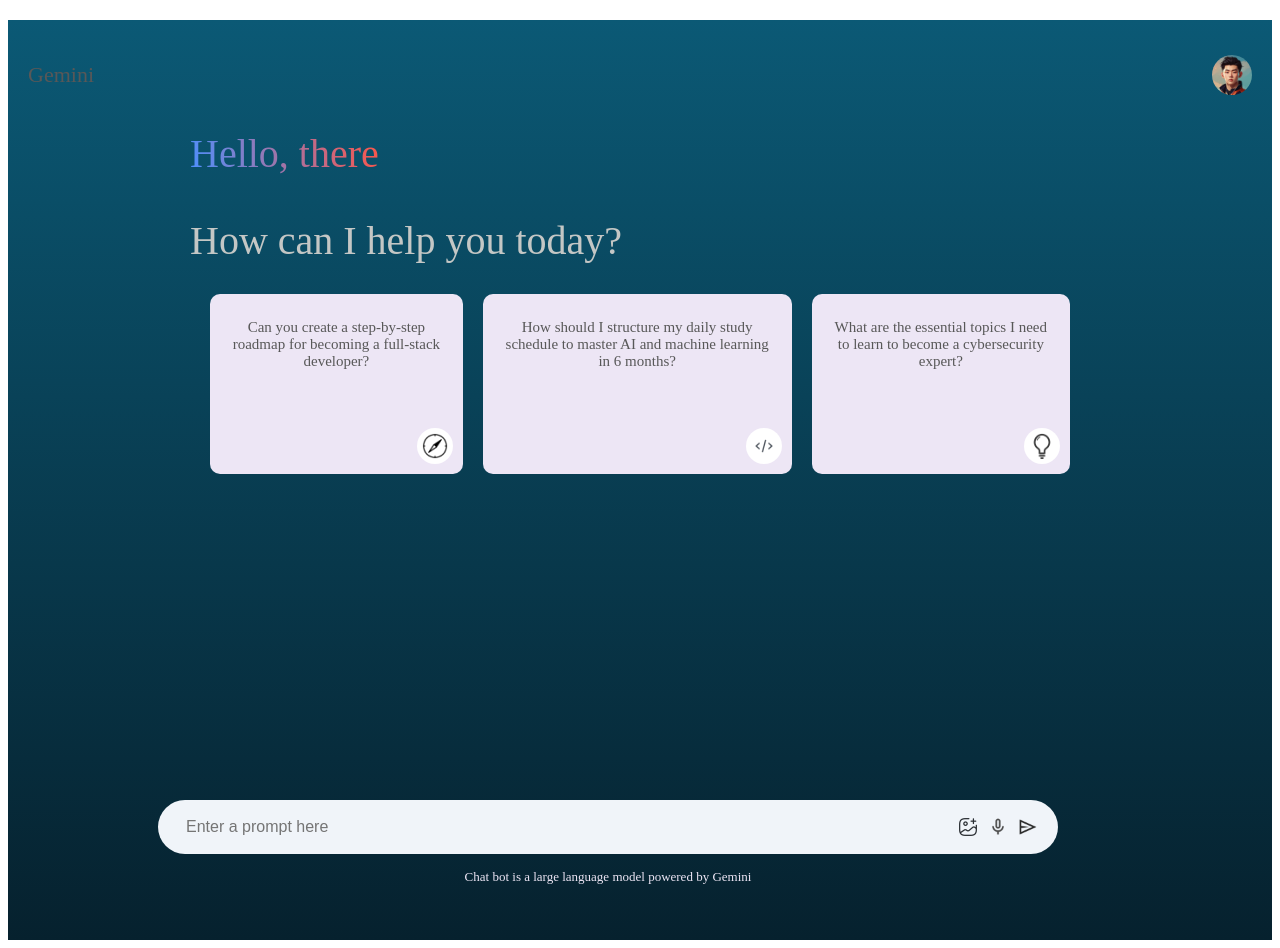
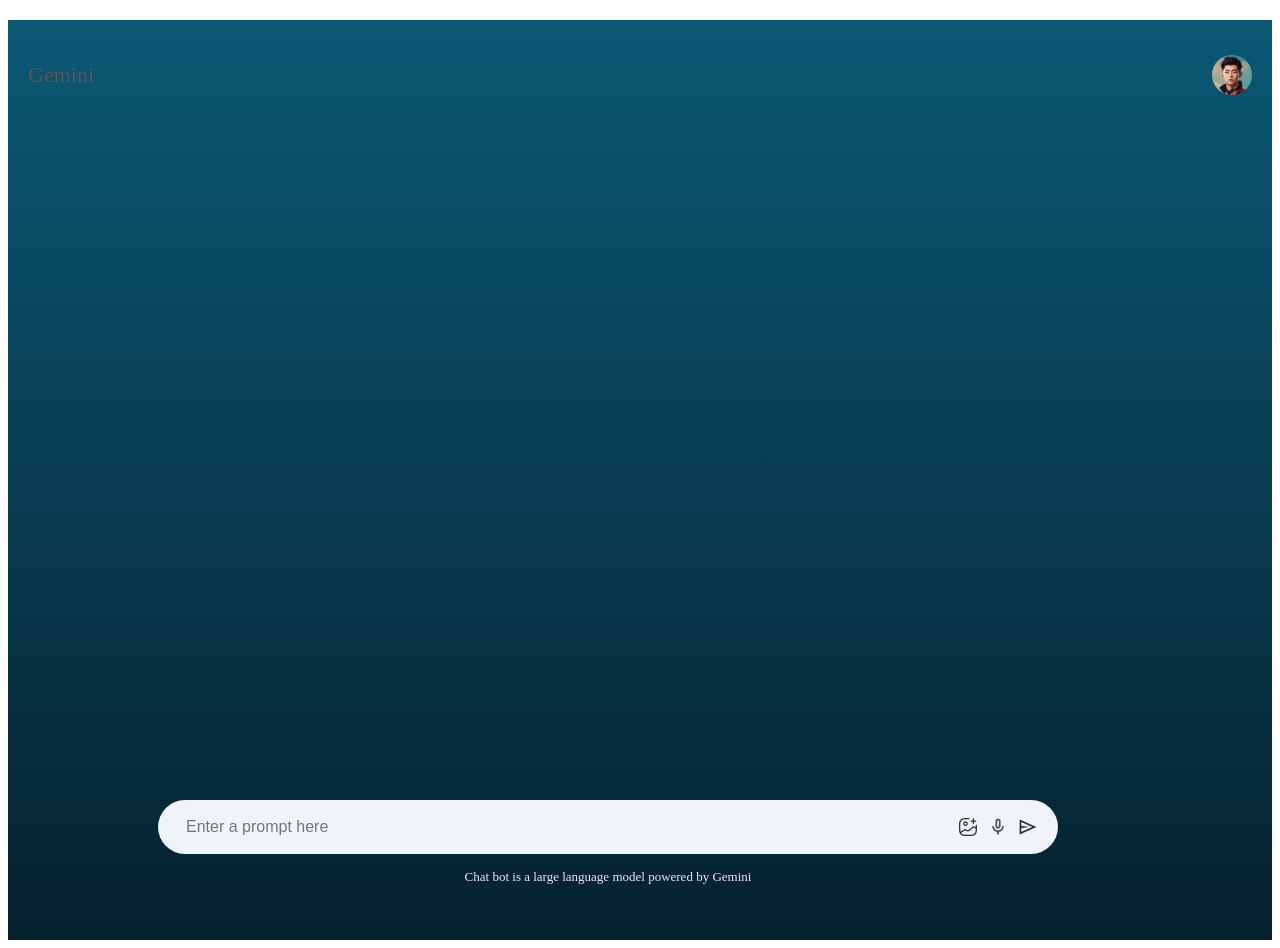
Before and after one commit to Bhanuka10/Capstone, a React (Vite) app in the folder KnowEdge-app/: page /chatbot in a window 1280 px wide. Built offline with nearby package versions, Linux system fonts and the light colour scheme; a web font is replaced by a local one.

Commit message:
final making of chat bot

```diff
--- a/KnowEdge-app/src/Components/ChatBot/ChatBot.css
+++ b/KnowEdge-app/src/Components/ChatBot/ChatBot.css
@@ -127,3 +127,37 @@
     font-weight: 300;
     color: #ede6f5;
 }
+
+/* Updated styles for user and AI messages */
+.chat-response {
+    padding: 10px;
+    overflow-y: auto;
+    max-height: 60vh;
+    display: flex;
+    flex-direction: column;
+    gap: 10px;
+}
+
+.ai-message {
+    align-self: flex-start; /* Align AI messages to the left */
+    background-color: white;
+    color: black;
+    padding: 10px;
+    border-radius: 10px;
+    font-size: 16px; /* Increased font size */
+    max-width: 70%;
+    width: auto;
+    box-shadow: 0 2px 5px rgba(0, 0, 0, 0.1);
+}
+
+.user-message {
+    align-self: flex-end; /* Align user messages to the right */
+    background-color: #4b90ff;
+    color: white;
+    padding: 10px;
+    border-radius: 10px;
+    font-size: 16px; /* Increased font size */
+    max-width: 70%;
+    width: auto;
+    box-shadow: 0 2px 5px rgba(0, 0, 0, 0.1);
+}
--- a/KnowEdge-app/src/Components/ChatBot/ChatBot.jsx
+++ b/KnowEdge-app/src/Components/ChatBot/ChatBot.jsx
@@ -8,13 +8,19 @@ const ChatBot = () => {
   const [response, setResponse] = useState('');
   const [loading, setLoading] = useState(false);
   const [showResponse, setShowResponse] = useState(false); // State to toggle main-container visibility
+  const [messages, setMessages] = useState([]); // State to store all messages
 
   const handleSend = async () => {
     if (!prompt.trim()) return;
 
+    const userMessage = { text: prompt, sender: "user" };
+    setMessages((prevMessages) => [...prevMessages, userMessage]); // Add user message to messages
+
     setLoading(true);
     const reply = await callGeminiFlash(prompt);
-    setResponse(reply);
+    const aiMessage = { text: reply, sender: "ai" };
+    setMessages((prevMessages) => [...prevMessages, aiMessage]); // Add AI message to messages
+
     setLoading(false);
     setPrompt('');
     setShowResponse(true); // Show response and hide main-container
@@ -27,33 +33,17 @@ const ChatBot = () => {
         <img src={assets.user_icon} alt="User" />
       </div>
 
-      {showResponse ? (
-        <div className="chat-response">
-          {loading ? <p>Thinking...</p> : <p>{response}</p>}
-        </div>
-      ) : (
-        <div className="main-container">
-          <div className="greet">
-            <p><span>Hello, there</span></p>
-            <p>How can I help you today?</p>
+      <div className="chat-response">
+        {messages.map((message, index) => (
+          <div
+            key={index}
+            className={message.sender === "user" ? "user-message" : "ai-message"}
+          >
+            <p>{message.text}</p>
           </div>
-
-          <div className="cards">
-            <div className="card" onClick={() => setPrompt("Can you create a step-by-step roadmap for becoming a full-stack developer?")}>
-              <p>Can you create a step-by-step roadmap for becoming a full-stack developer?</p>
-              <img src={assets.compass_icon} alt="Compass" />
-            </div>
-            <div className="card" onClick={() => setPrompt("How should I structure my daily study schedule to master AI and machine learning in 6 months?")}>
-              <p>How should I structure my daily study schedule to master AI and machine learning in 6 months?</p>
-              <img src={assets.code_icon} alt="Code" />
-            </div>
-            <div className="card" onClick={() => setPrompt("What are the essential topics I need to learn to become a cybersecurity expert?")}>
-              <p>What are the essential topics I need to learn to become a cybersecurity expert?</p>
-              <img src={assets.bulb_icon} alt="Bulb" />
-            </div>
-          </div>
-        </div>
-      )}
+        ))}
+        {loading && <p>Thinking...</p>}
+      </div>
 
       <div className="main-botom">
         <div className="serch-box">
```
